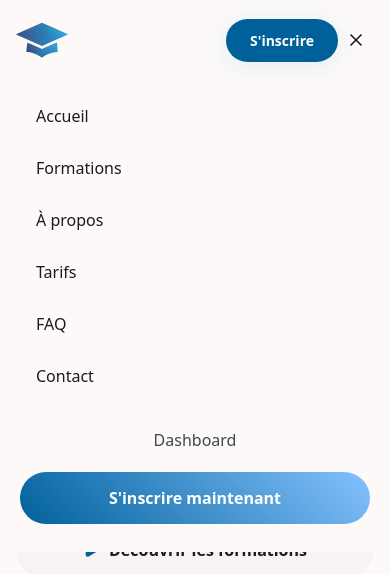
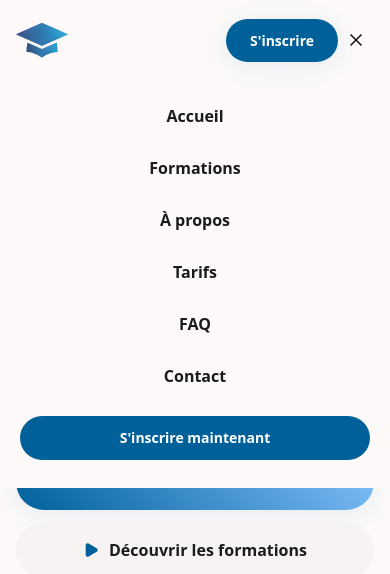
Before and after one commit to freddymk313/imani-academia-website, a Next.js app: page / in a window 390 px wide. Both pictures are taken after a click on the button "Toggle menu". Shown: the top 574 px of the page. Built offline with nearby package versions, Linux system fonts and the light colour scheme.

Commit message:
header 3 ok mobile ok

```diff
--- a/components/landing/Navbar.tsx
+++ b/components/landing/Navbar.tsx
@@ -102,30 +102,23 @@ export default function Navbar() {
         <div className="md:hidden glass-nav *border-t border-[#c0c7d2]/30 animate-fade-in">
           <div className="max-w-7xl mx-auto px-5 py-4 flex flex-col gap-1">
             {navLinks.map((link) => (
-              <a
+              <Link
                 key={link.href}
                 href={link.href}
                 onClick={handleLinkClick}
-                className="text-[#1c1b1b] font-medium py-3 px-4 rounded-xl hover:bg-[#f6f3f2] transition-colors text-base"
+                className="text-[#1c1b1b] font-semibold text-center py-3 px-4 rounded-xl hover:bg-background transition-colors text-base"
               >
                 {link.label}
-              </a>
+              </Link>
             ))}
             <div className="pt-3 pb-2 flex flex-col gap-2">
-              <a
-                href="/dashboard"
-                onClick={handleLinkClick}
-                className="text-[#404751] font-medium py-3 px-4 rounded-xl hover:bg-[#f6f3f2] transition-colors text-base text-center"
-              >
-                Dashboard
-              </a>
-              <a
+              <Link
                 href="/register"
                 onClick={handleLinkClick}
-                className="editorial-gradient text-white py-3.5 rounded-full text-base font-semibold text-center hover:brightness-105 transition-all"
+                className="bg-primary text-white py-3 rounded-full text-sm font-semibold text-center hover:brightness-105 transition-all"
               >
                 S&apos;inscrire maintenant
-              </a>
+              </Link>
             </div>
           </div>
         </div>
```
